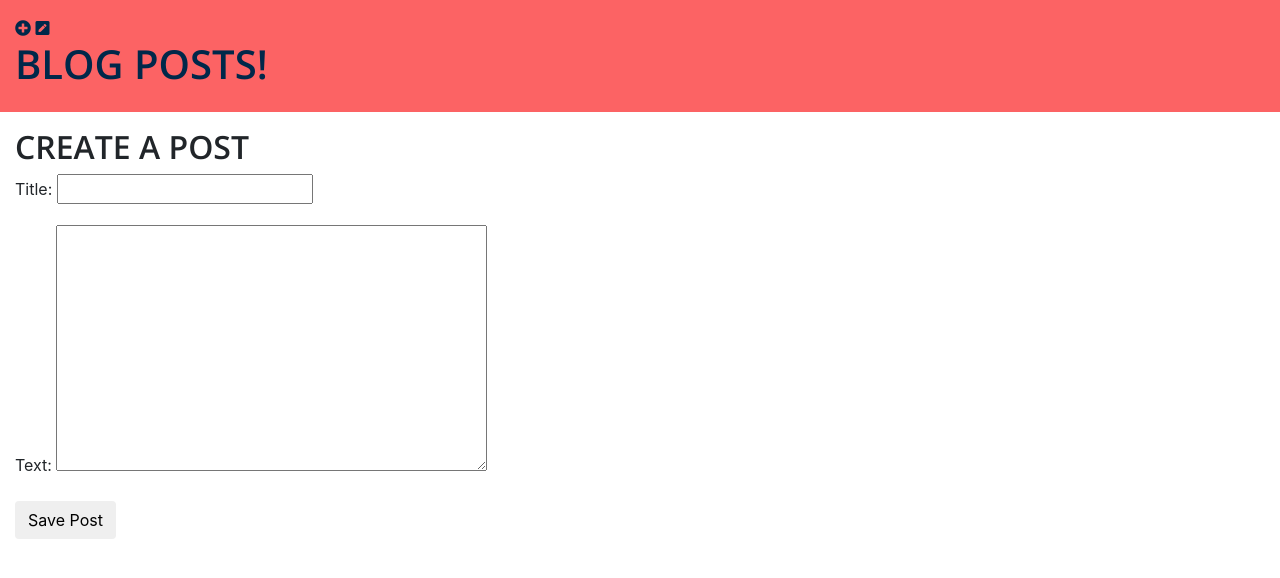
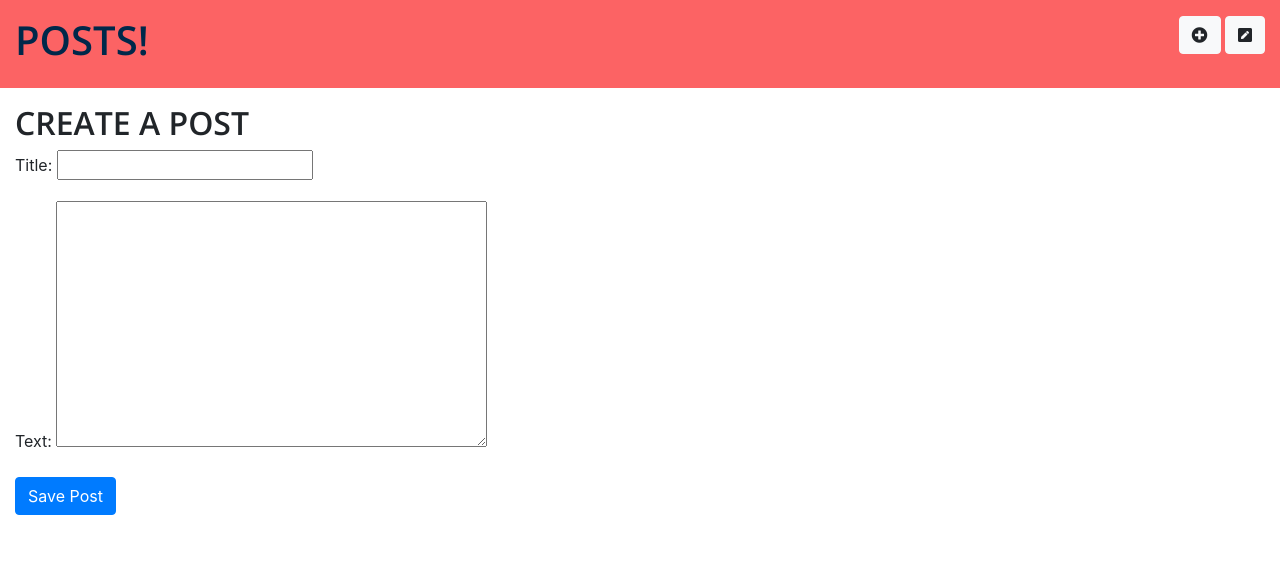
Before and after one commit to rachel5/quote-app, a Django app: page /post/new in a window 1280 px wide. Shown: the top 578 px of the page. Run offline with Django 3.2, Linux system fonts and the light colour scheme; the visitor is signed in with stand-in values (Sample User, id 1); some libraries are stand-ins or nearby versions.

Commit message:
Layout changes for consistency across views, excluding form.

```diff
--- a/blog/templates/blog/base.html
+++ b/blog/templates/blog/base.html
@@ -12,11 +12,17 @@
   </head>
   <body>
     <header class="container-fluid">
-      {% if user.is_authenticated %}
-        <a href="{% url 'post_new' %}" class="top-menu"><span class="fas fa-plus-circle"></span></a>
-        <a href="{% url 'post_draft_list' %}" class="top-menu"><span class="fas fa-pen-square"></span></a>
-      {% endif %}
-      <h1><a href="/">Blog Posts!</a></h1>
+      <div class="row">
+        <div class="col-md-6">
+          <h1><a href="/">Posts!</a></h1>
+        </div>
+        <div class="col-md-6 text-md-right">
+          {% if user.is_authenticated %}
+            <a href="{% url 'post_new' %}" class="top-menu btn btn-light"><span class="fas fa-plus-circle"></span></a>
+            <a href="{% url 'post_draft_list' %}" class="top-menu btn btn-light"><span class="fas fa-pen-square"></span></a>
+          {% endif %}
+        </div>
+      </div>
     </header>
     <div class="main">
       <div class="content container-fluid">
--- a/blog/templates/blog/post_draft_list.html
+++ b/blog/templates/blog/post_draft_list.html
@@ -3,8 +3,8 @@
 {% block content %}
   {% for post in posts %}
     <div class="post">
-      <p class="date">created: {{ post.created_date|date:'d-m-y' }}</p>
       <h1><a href="{% url 'post_detail' pk=post.pk %}">{{ post.title }}</a></h1>
+      <p class="blog-date small font-italic">Created: {{ post.created_date|date:'d-m-y' }}</p>
       <p>{{ post.text|truncatechars:200 }}</p>
     </div>
   {% endfor %}
--- a/blog/templates/blog/post_edit.html
+++ b/blog/templates/blog/post_edit.html
@@ -4,6 +4,6 @@
   <h2>Create a Post</h2>
   <form method="POST" class="post-form">{% csrf_token %}
     {{ form.as_p }}
-    <button type="submit" class="save btn btn-default">Save Post</button>
+    <button type="submit" class="save btn btn-primary">Save Post</button>
   </form>
 {% endblock %}
```
Also changed, not shown: blog/templates/blog/post_detail.html (+16 -6 lines).
